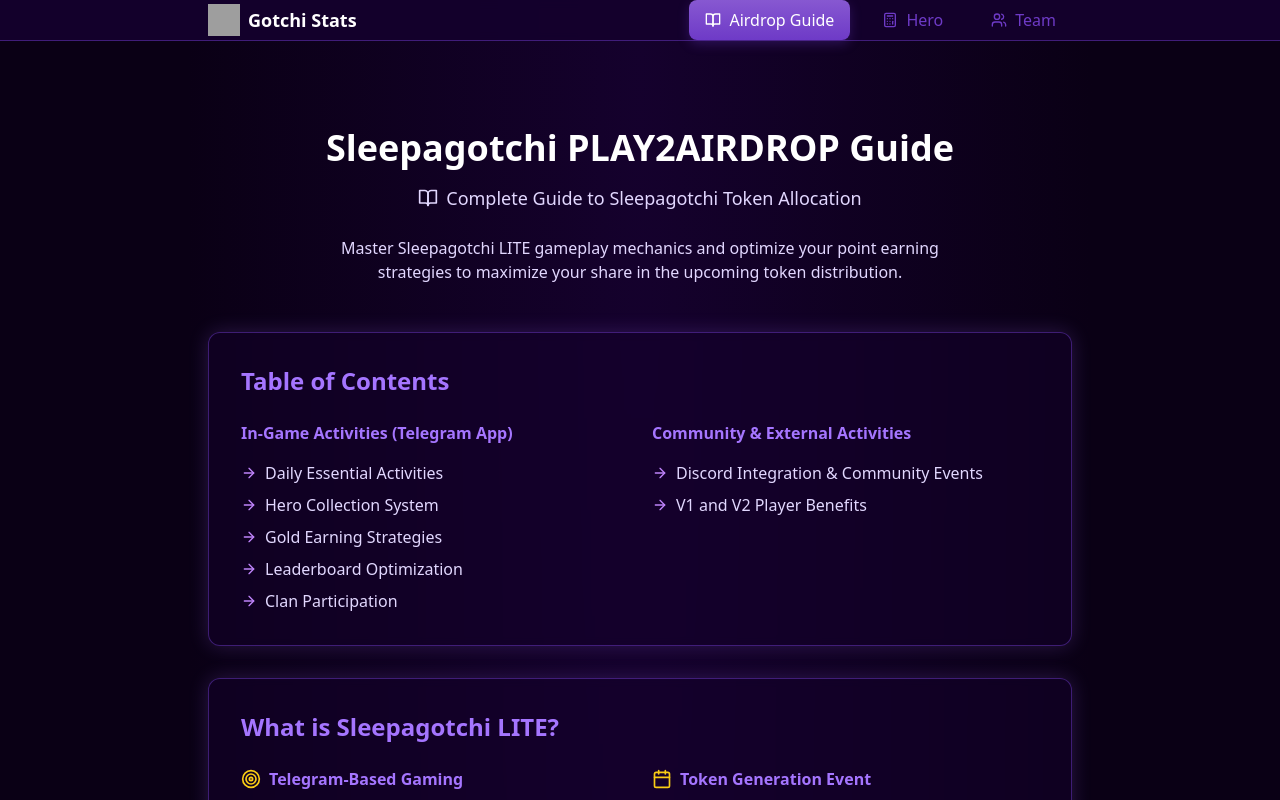
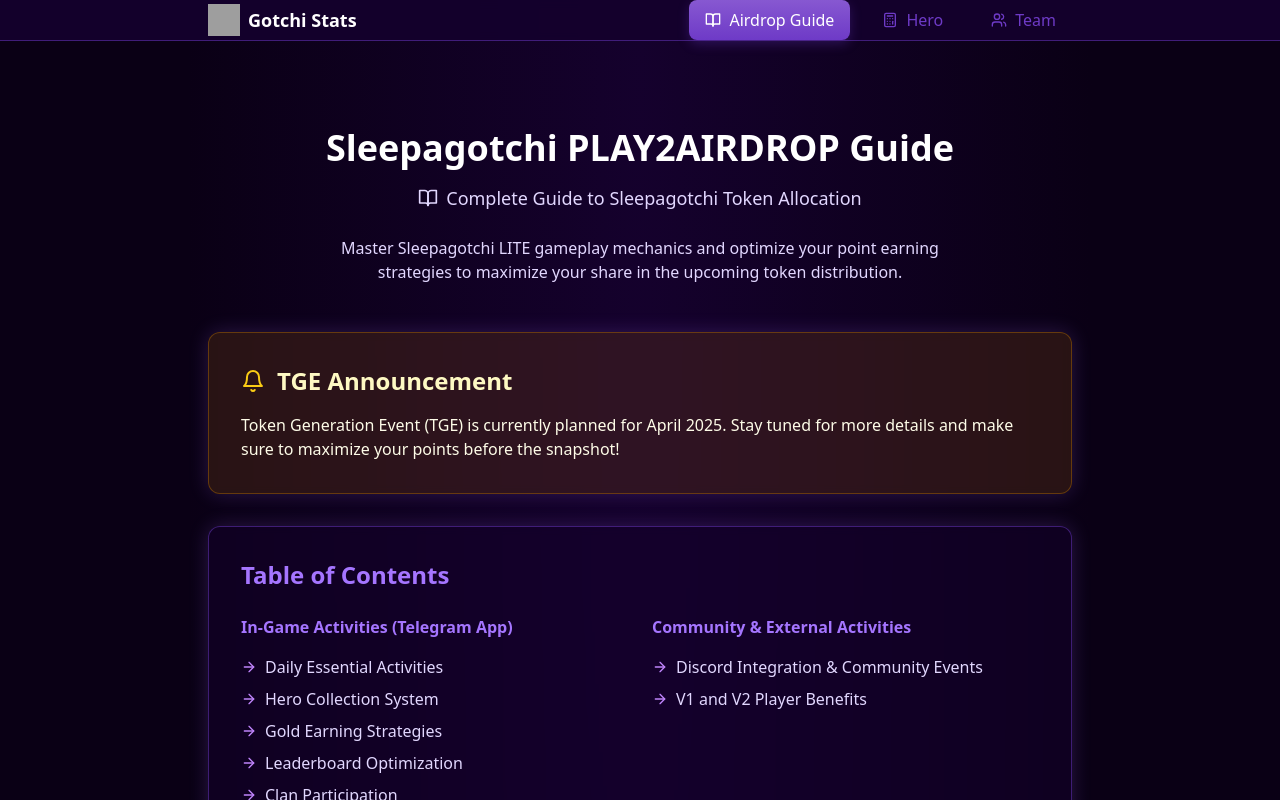
Before and after one commit to FloWsl/sleepstats, a React (Vite) app: page / in a window 1280 px wide. Shown: the top 800 px of the page. Built offline with nearby package versions, Linux system fonts and the light colour scheme; grey boxes are pictures that could not be loaded.

Commit message:
Update AirdropGuide.tsx

```diff
--- a/src/pages/AirdropGuide.tsx
+++ b/src/pages/AirdropGuide.tsx
@@ -34,6 +34,16 @@
             distribution.
           </p>
         </header>
+
+        <section className="bg-yellow-900/30 backdrop-blur-sm rounded-xl p-8 border border-yellow-700/50 shadow-neon mb-8">
+  <div className="flex items-center gap-3">
+    <Bell className="w-6 h-6 text-yellow-400" />
+    <h2 className="text-2xl font-bold text-yellow-100">TGE Announcement</h2>
+  </div>
+  <p className="text-yellow-50 mt-4">
+    Token Generation Event (TGE) is currently planned for April 2025. Stay tuned for more details and make sure to maximize your points before the snapshot!
+  </p>
+</section>
 
         {/* Table of Contents */}
         <section className="bg-galaxy-900/50 backdrop-blur-sm rounded-xl p-8 border border-galaxy-700/50 shadow-neon mb-8">
```
